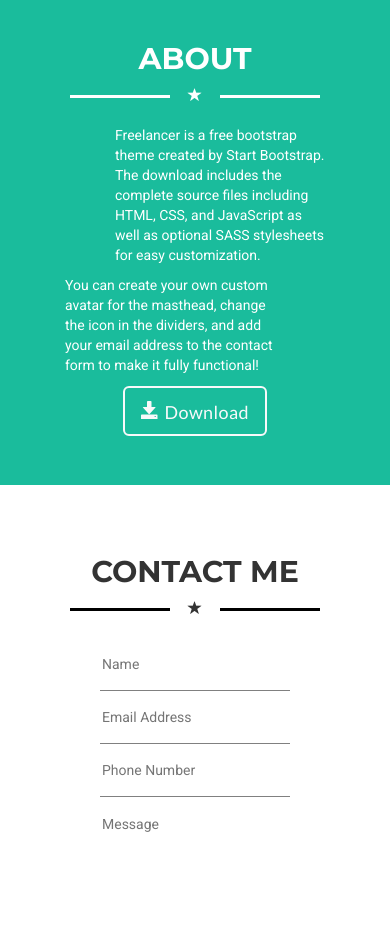
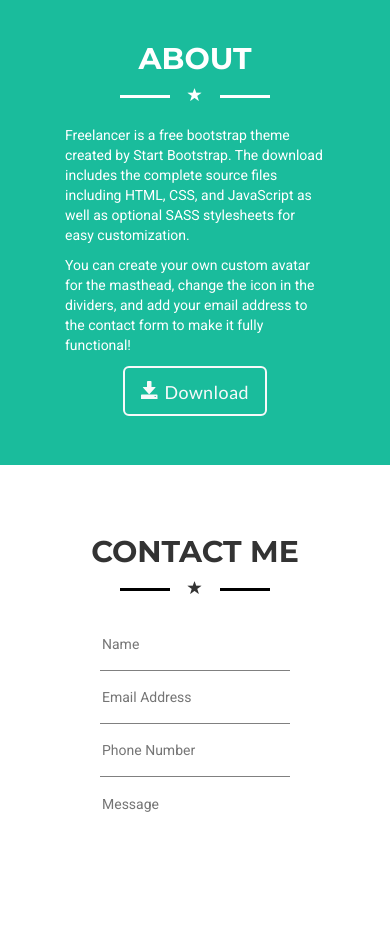
Before and after one commit to 0d1n92/html-css-bootstrap-freelancer, a plain HTML site: page index.html in a window 390 px wide. Shown: the part 2240-3165 px from the top of the page. Drawn offline with nearby package versions, Linux system fonts and the light colour scheme.

Commit message:
fix smarphone line start

```diff
--- a/css/style.css
+++ b/css/style.css
@@ -58,6 +58,22 @@ section#about, section#form_contact, section#start, section#portfolio, #footer_t
 .ricamo {
   margin-bottom: 20px;
 }
+span.divider_custome_line + span::after {
+  display: inline-block;
+  content: "\e006";
+  vertical-align: bottom;
+  font-family: "Glyphicons Halflings";
+  font-style: normal;
+  font-weight: 400;
+  line-height: 20px;
+}
+.divider_custome_line {
+  display: inline-block;
+  width: 100px;
+  height: 3px;
+  vertical-align: middle;
+  margin:0 15px;
+}
 
 .btn_outline_white {
   color: #f8f9fa;
@@ -105,22 +121,7 @@ img.avatar {
   font-size: 16px;
 }
 
-span.divider_custome_line + span::after {
-  display: inline-block;
-  content: "\e006";
-  vertical-align: bottom;
-  font-family: "Glyphicons Halflings";
-  font-style: normal;
-  font-weight: 400;
-  line-height: 20px;
-}
-.divider_custome_line {
-  display: inline-block;
-  width: 100px;
-  height: 3px;
-  vertical-align: middle;
-  margin:0 15px;
-}
+
 /***HEADER-CLOSE***/
 /***MAIN***/
 /***section portfolio***/
@@ -196,3 +197,15 @@ footer h4 {
   background-color: #1a252f;
 }
 /***FOOTER-CLOSE***/
+/* responsive */
+@media (max-width: 778px ) {
+  .padding_50_right{
+    padding-right: 0px;
+  }
+  .padding_50_left {
+    padding-left: 0px;
+  }
+  .divider_custome_line {
+    width: 50px;
+  }
+}
```
